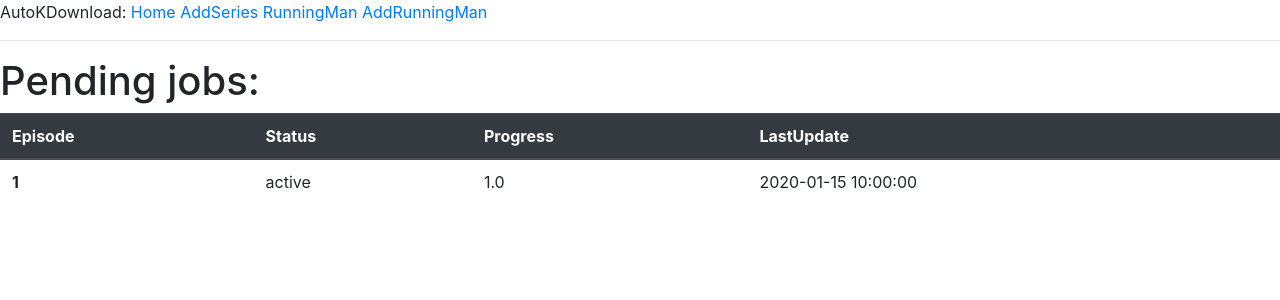
After one commit to chesterlbtan/AKD-Flask, a Flask app: page /runningman in a window 1280 px wide. The commit adds this page. Shown: the top 300 px of the page. Run offline with Flask 2, Linux system fonts and the light colour scheme; tables that the repository leaves empty hold one stand-in row (values such as "Sample post"); some libraries are stand-ins or nearby versions.

Commit message:
Add page to display running man episodes Fix typo in models.py

```diff
--- a/webapp/models.py
+++ b/webapp/models.py
@@ -51,7 +51,7 @@ class Episodes(db.Model):
 
 
 class RunningMan(db.Model):
-    __tablename_ = 'runningman'
+    __tablename__ = 'runningman'
     rid = db.Column(db.INTEGER, primary_key=True)
     episode = db.Column(db.INTEGER, nullable=False)
     status = db.Column(db.TEXT, nullable=False)
--- a/webapp/routes.py
+++ b/webapp/routes.py
@@ -72,6 +72,18 @@ def addseries():
     return render_template('addseries.html', title='Add New Series', form=form)
 
 
+@app.route('/runningman')
+def rm():
+    jobs = []
+    sqw = RunningMan.query.all()
+    for wj in sqw:
+        item = {'id': wj.rid, 'episode': wj.episode, 'status': wj.status, 'progress': wj.progress,
+                'lastupdate': wj.lastupdate}
+        jobs.append(item)
+    jobs.sort(key=lambda k: k['episode'])
+    return render_template('rm.html', title='Running Man', jobs=jobs)
+
+
 @app.route('/runningman/add', methods=['GET', 'POST'])
 def addrm():
     form = AddRMForm()
@@ -82,9 +94,9 @@ def addrm():
         item.status = 'new'
         item.datetimeadded = datetime.datetime.now()
         item.lastupdate = datetime.datetime.now()
-        # db.session.add(item)
-        # db.session.commit()
+        db.session.add(item)
+        db.session.commit()
 
-        flash(f'Successfully added <{item.id}> [{form.year.data}] - {form.title.data}, {form.link.data}')
-        return redirect(url_for('index'))
+        flash(f'Successfully added <{item.rid}> RunningMan Ep{item.episode}')
+        return redirect(url_for('rm'))
     return render_template('addrm.html', title='Queue Running Man Episodes', form=form)
--- a/webapp/templates/master.html
+++ b/webapp/templates/master.html
@@ -18,7 +18,7 @@
             AutoKDownload:
             <a href="{{ url_for('index') }}">Home</a>
             <a href="{{ url_for('addseries') }}">AddSeries</a>
-            <a href="{{ url_for('addrm') }}">RunningMan</a>
+            <a href="{{ url_for('rm') }}">RunningMan</a>
             <a href="{{ url_for('addrm') }}">AddRunningMan</a>
         </div>
         <hr>
--- /dev/null
+++ b/webapp/templates/rm.html
@@ -0,0 +1,27 @@
+{% extends "master.html" %}
+
+{% block content %}
+    {% if jobs %}
+    <h1>Pending jobs:</h1>
+    <table class="table">
+        <thead class="thead-dark">
+            <tr>
+                <th scope="col">Episode</th>
+                <th scope="col">Status</th>
+                <th scope="col">Progress</th>
+                <th scope="col">LastUpdate</th>
+            </tr>
+        </thead>
+        {% for job in jobs %}
+        <tr>
+            <th scope="row">{{ job.episode }}</th>
+            <td>{{ job.status }}</td>
+            <td>{{ job.progress }}</td>
+            <td>{{ job.lastupdate }}</td>
+        </tr>
+        {% endfor %}
+    </table>
+    {% else %}
+    <h1>No pending jobs...</h1>
+    {% endif %}
+{% endblock %}
```
